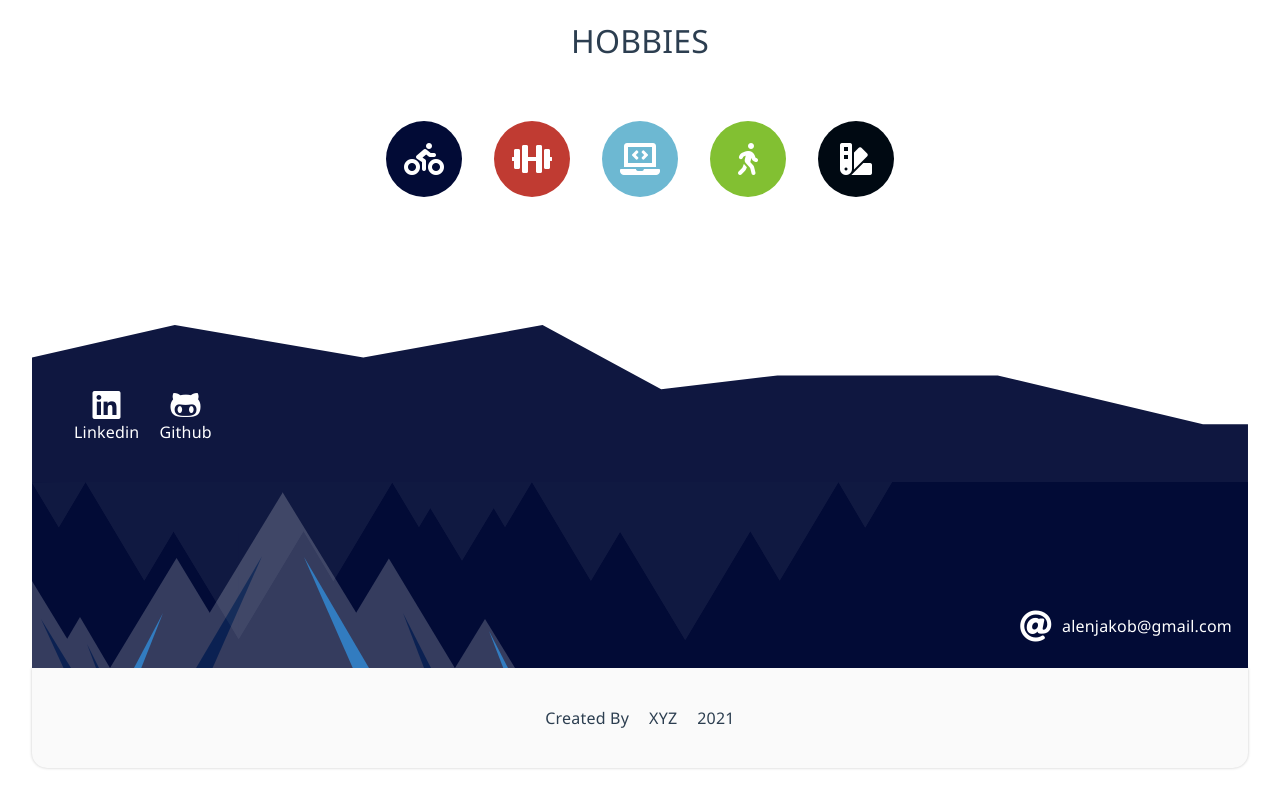
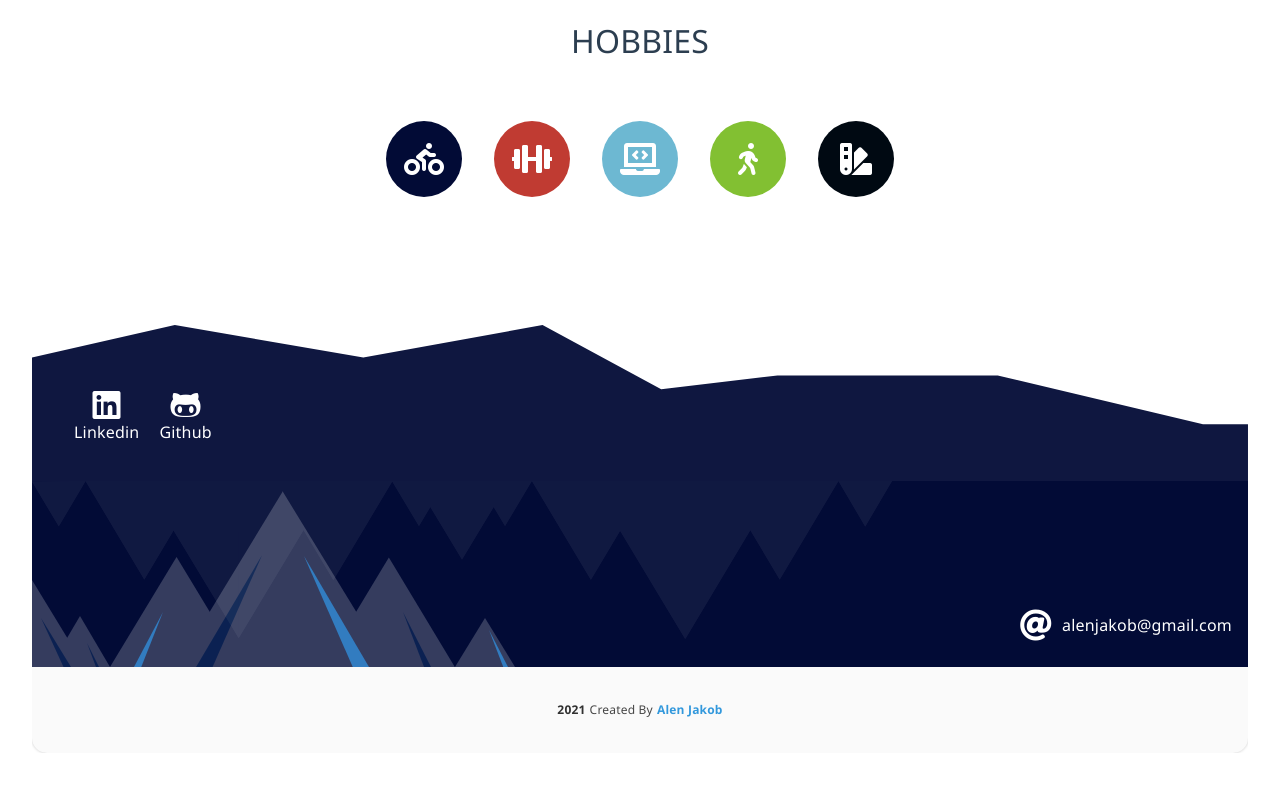
Before and after one commit to AlenJakob/alen-app, a Vue app: page / in a window 1280 px wide. Shown: the part 1793-2593 px from the top of the page. Built offline with nearby package versions, Linux system fonts and the light colour scheme.

Commit message:
footer ver 1

```diff
--- a/src/App.vue
+++ b/src/App.vue
@@ -20,7 +20,7 @@ body {
 }
 #app {
   font-family: "Segoe UI", "Roboto", Tahoma, Verdana, sans-serif;
-
+overflow: hidden;
   -webkit-font-smoothing: antialiased;
   -moz-osx-font-smoothing: grayscale;
   text-align: center;
--- a/src/components/Footer.vue
+++ b/src/components/Footer.vue
@@ -22,15 +22,22 @@
       <div class="footer_bottom_bg"></div>
     </div>
     <div class="footer_bottom">
+      <h2>2021</h2>
       <h2>Created By</h2>
-      <h2>XYZ</h2>
-      <h2>2021</h2>
+      <h2>Alen Jakob</h2>
     </div>
   </div>
 </template>
 
 <script>
-export default {};
+export default {
+  data() {
+    return {
+      colorStatus: "blue",
+      colorStatusList: ["bg_blue", "bg_green", "bg_skyblue", "bg_red"],
+    };
+  },
+};
 </script>
 
 <style lang="scss">
@@ -42,6 +49,7 @@ export default {};
   position: relative;
 }
 .footer_mountain {
+  margin-bottom: -1px;
   position: relative;
   min-height: 157px;
   background-image: url("~@/assets/footer_mountain_1.svg");
@@ -64,7 +72,7 @@ export default {};
   min-height: 159px;
   min-height: 176px;
   background-image: url("~@/assets/Group 140.svg");
-  opacity: 0.055;
+  opacity: 0.053;
   background-repeat: no-repeat;
   background-size: contain;
   top: 0;
@@ -94,7 +102,7 @@ export default {};
   bottom: 1rem;
   right: 1rem;
   z-index: 15;
-  color: rgb(170, 170, 170);
+  color: #4a4a4a;
   &.ico {
     margin-right: 0.5rem;
   }
@@ -109,6 +117,8 @@ export default {};
   text-decoration: none;
 }
 .footer_bottom {
+  line-height: 1.5;
+  font-size: 12px;
   display: flex;
   justify-content: center;
   padding: 2rem;
@@ -116,8 +126,20 @@ export default {};
   border-bottom-left-radius: 15px;
   border-bottom-right-radius: 15px;
   box-shadow: 0 0 3px rgb(199, 199, 199);
+  & h2:nth-child(1) {
+    color: rgb(49, 49, 49);
+    font-weight: bold;
+  }
+  & h2:nth-child(2) {
+    color: rgb(70, 70, 70);
+  }
+  & h2:nth-child(3) {
+    box-sizing: inherit;
+    color: #3298dc;
+    font-weight: bold;
+  }
   & h2 {
-    margin: 10px;
+    margin: 2px;
   }
 }
 </style>
--- a/src/components/Navbar.vue
+++ b/src/components/Navbar.vue
@@ -38,8 +38,7 @@ export default {
   width: 100%;
   justify-content: space-around;
 }
-.logo {
-}
+
 .nav_links {
   align-items: center;
   justify-content: flex-end;
--- a/src/components/pages/About_me.vue
+++ b/src/components/pages/About_me.vue
@@ -1,6 +1,6 @@
 <template>
   <div>
-    <div class="about_me">
+    <div class="about_me bg_blue">
       <div class="about_content ml-2 mt-2">
         <p>Hello there,</p>
         <p>I'm <a class="underline">Alen Jakob</a></p>
@@ -29,7 +29,6 @@ export default {
   position: relative;
   height: calc(100vh - 100px - 2rem);
   height: 350px;
-  background: #020b36;
 
   z-index: 1;
   &::before {
--- a/src/components/pages/Summary.vue
+++ b/src/components/pages/Summary.vue
@@ -7,7 +7,7 @@
       <div class="summary_article mt-2 ml-2">
         Front-end and web graphics passionate, I have made a career shift
         towards creating websites and applications with the use of HTML5, CSS3,
-        Javascript, and Vue. I dedicatetd last 3 years to prepare myself for the
+        Javascript, and Vue. I dedicated last 3 years to prepare myself for the
         new profession by taking over 20 onli ne courses and creating websites
         for my portfolio. With over 8 years of international work experience. I
         am convinced that my skills are enough to apply for this position.
```
